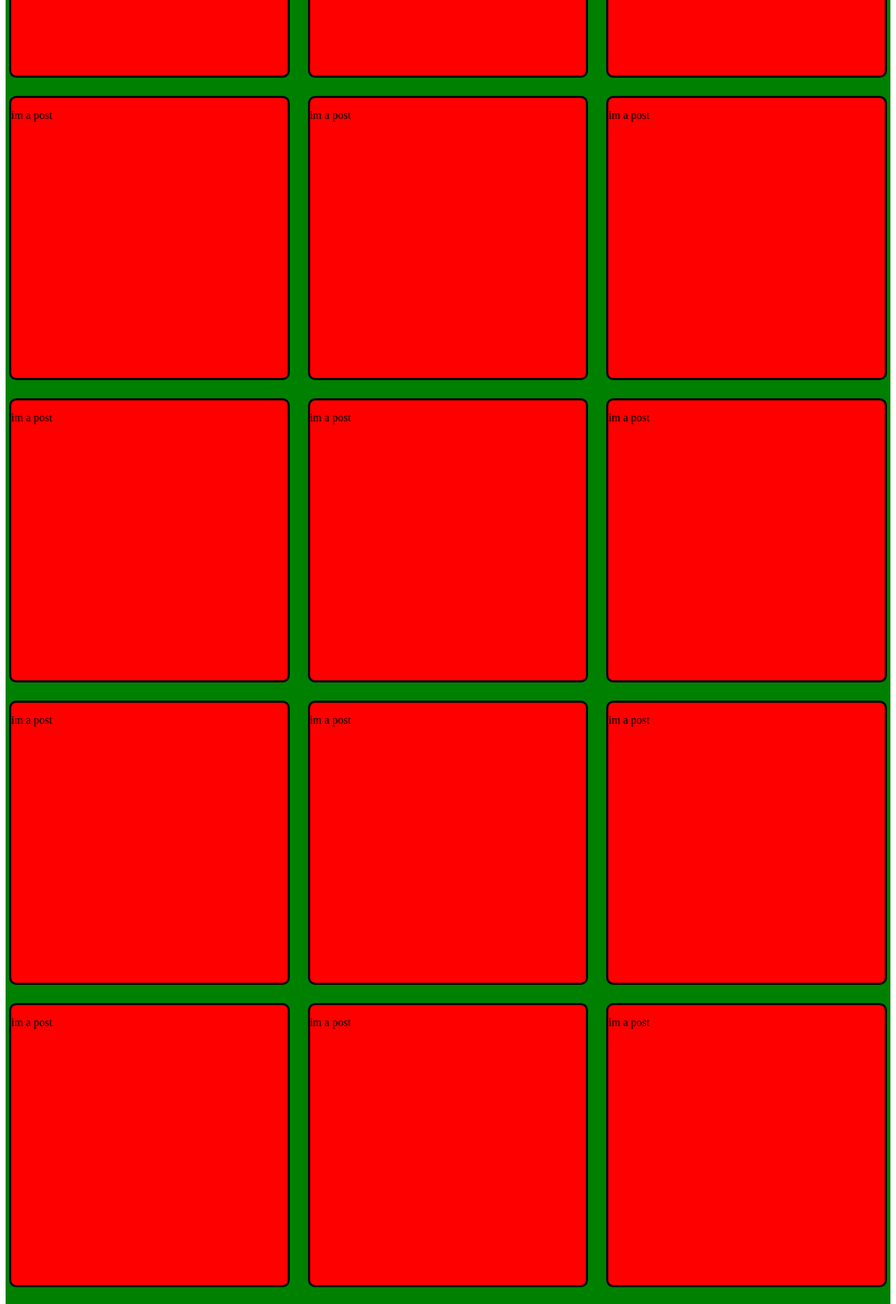
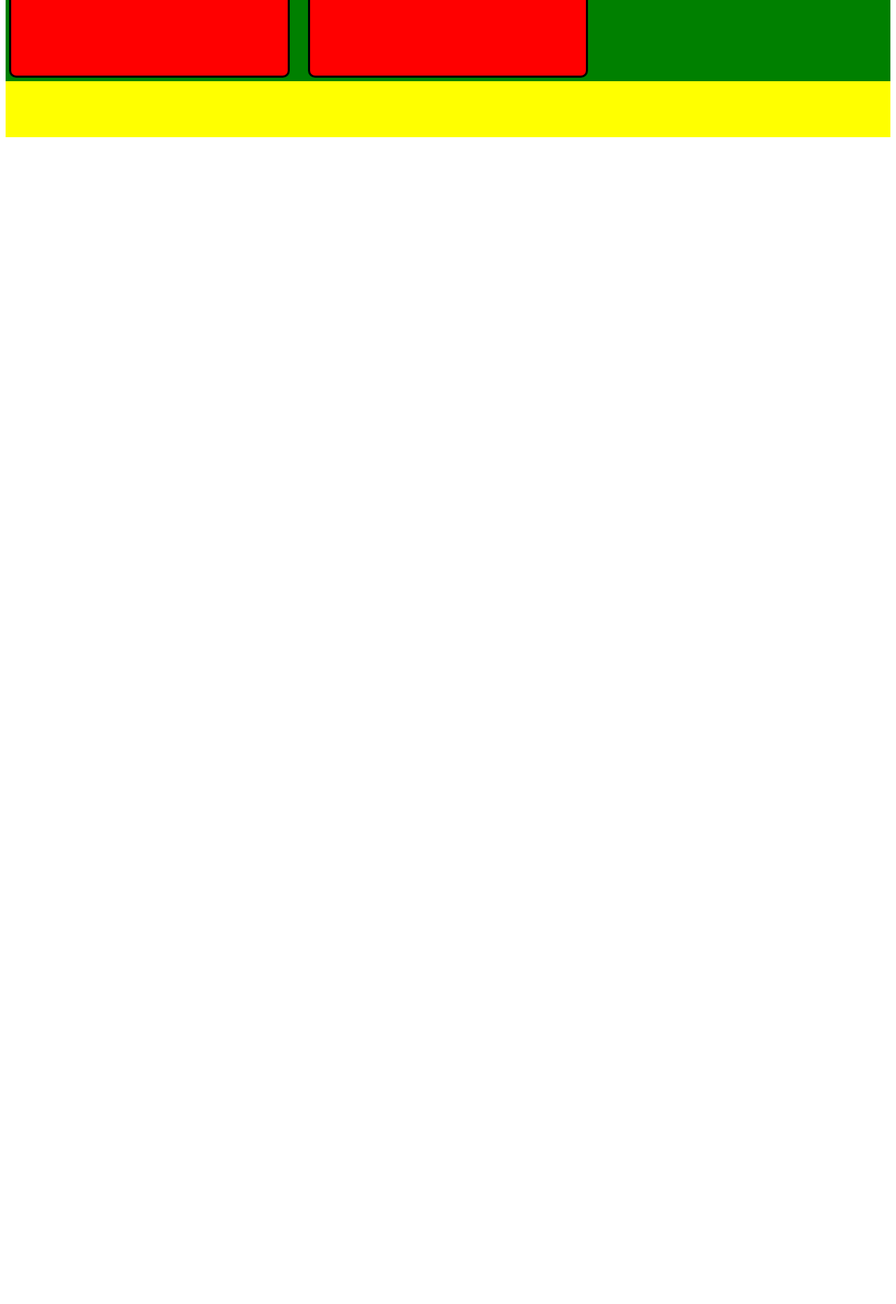
Before and after one commit to carlosdanielpohlod/properties-platform-frontend, a Next.js app: page / in a window 1280 px wide. Shown: the part 820-2683 px from the top of the page at 70% size. After the commit the page ends 1024 px from the top, so only its background shows below. Built offline with nearby package versions, Linux system fonts and the light colour scheme.

Commit message:
adjust cards layout

```diff
--- a/src/modules/pages/home/PostsFeed.tsx
+++ b/src/modules/pages/home/PostsFeed.tsx
@@ -9,24 +9,6 @@ const PostsFeed: React.FC  = () => {
       <Post/>
       <Post/>
       <Post/>
-      <Post/>
-      <Post/>
-      <Post/>
-      <Post/>
-      <Post/>
-      <Post/>
-      <Post/>
-      <Post/>
-      <Post/>
-      <Post/>
-      <Post/>
-      <Post/>
-      <Post/>
-      <Post/>
-      <Post/>
-      <Post/>
-      <Post/>
-      <Post/>
     </div>
   )
 }
```
